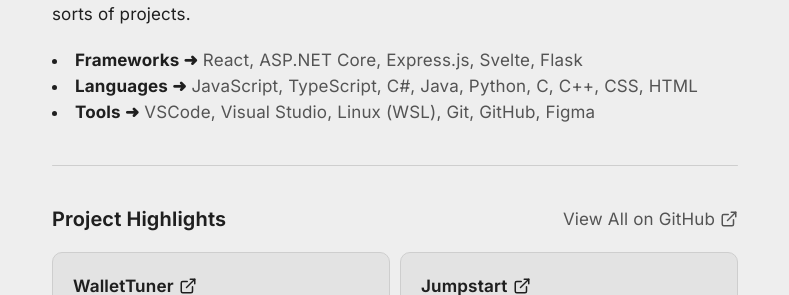
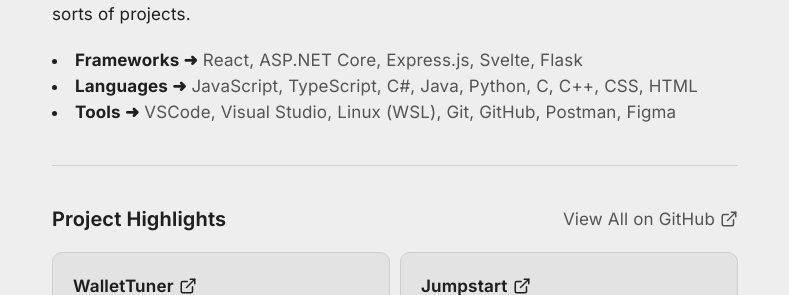
Before and after one commit to caganseyrek/caganseyrek.github.io, a Jekyll site: the page built from index.md, in a window 1280 px wide. Shown: the part 463-758 px from the top of the page, without its empty margins (245-1034 px from the left). Built offline with Jekyll 4.4.1, drawn with Linux system fonts in a browser that asks for light colours.

Commit message:
Updated list

```diff
--- a/index.md
+++ b/index.md
@@ -32,7 +32,7 @@ permalink: /
 	<ul id="techlist">
 		<li><b>Frameworks &#x279C;</b> React, ASP.NET Core, Express.js, Svelte, Flask</li>
 		<li><b>Languages &#x279C;</b> JavaScript, TypeScript, C#, Java, Python, C, C++, CSS, HTML</li>
-		<li><b>Tools &#x279C;</b> VSCode, Visual Studio, Linux (WSL), Git, GitHub, Figma</li>
+		<li><b>Tools &#x279C;</b> VSCode, Visual Studio, Linux (WSL), Git, GitHub, Postman, Figma</li>
 	</ul>
 </section>
 <hr />
```
